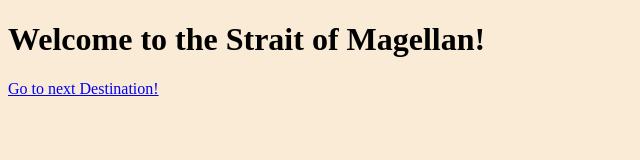
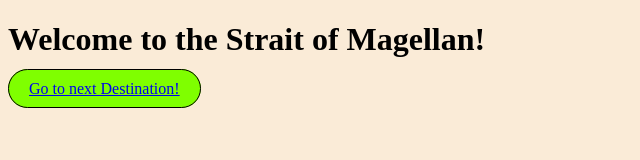
Before and after one commit to chriselfering/Repo, a website: page week6/smagellans-smoyage/public/html/strait.html in a window 1280 px wide. Shown: the whole page, without its empty margins (0-640 px from the left). Drawn offline with Linux system fonts and the light colour scheme.

Commit message:
node stuffs

```diff
--- a/week6/smagellans-smoyage/public/css/main.css
+++ b/week6/smagellans-smoyage/public/css/main.css
@@ -2,8 +2,9 @@ body {
 	background-color: antiquewhite;
 }
 
-nextButton {
+.nextButton {
 	background-color: chartreuse;
 	padding: 10px 20px;
 	border: 1px solid black;
+	border-radius: 20px;
 }
--- a/week6/smagellans-smoyage/public/html/strait.html
+++ b/week6/smagellans-smoyage/public/html/strait.html
@@ -12,9 +12,9 @@
 
 	<body>
 		<h1>Welcome to the Strait of Magellan!</h1>
-		<div class="container">
-			<a class="nextButton" type="button" href="/html/guam.html">Go to next Destination!</a>
-		</div>
+			<a class="nextButton" type="button" href="/html/guam.html">
+				Go to next Destination!
+			</a>
 	</body>
 
 </html>
```
Also changed, not shown: week6/lumosity/server.js (added, +31 -0 lines), 1 other file.
